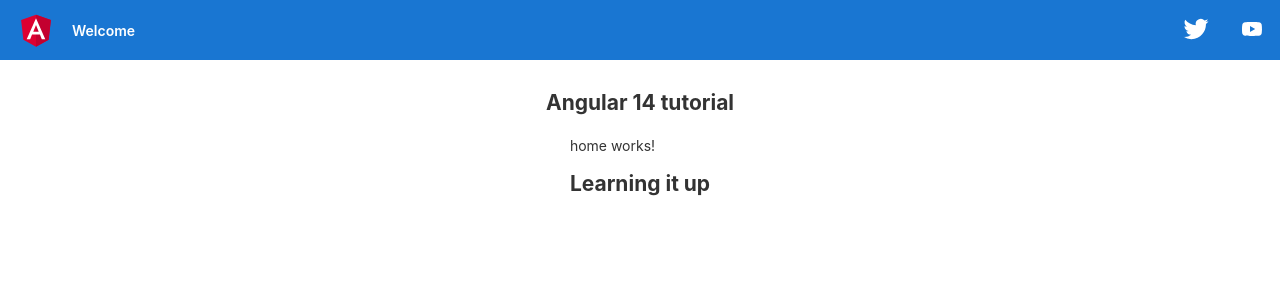
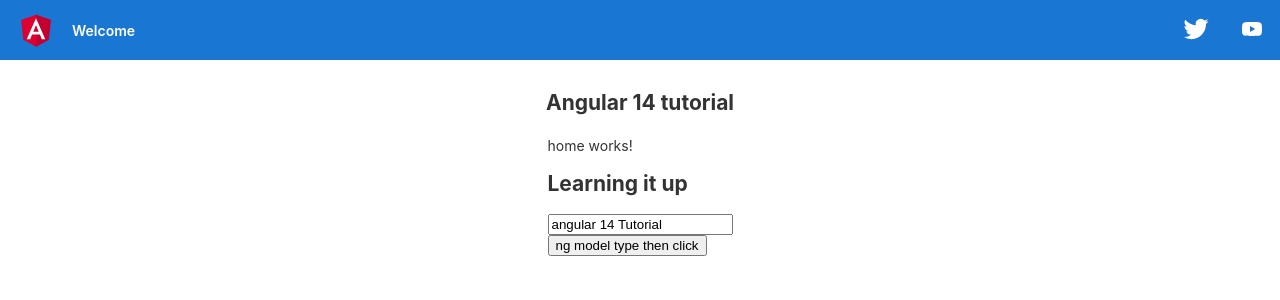
Before and after one commit to LiamSmith1992/angular-intro, an Angular app: page / in a window 1280 px wide. Shown: the top 300 px of the page. Built offline with nearby package versions, Linux system fonts and the light colour scheme.

Commit message:
ng model input to button w/ pop up

```diff
--- a/src/app/app.module.ts
+++ b/src/app/app.module.ts
@@ -1,4 +1,5 @@
 import { NgModule } from '@angular/core';
+import { FormsModule } from '@angular/forms';
 import { BrowserModule } from '@angular/platform-browser';
 
 import { AppRoutingModule } from './app-routing.module';
@@ -12,7 +13,8 @@ import { HomeComponent } from './home/home.component';
   ],
   imports: [
     BrowserModule,
-    AppRoutingModule
+    AppRoutingModule,
+    FormsModule
   ],
   providers: [],
   bootstrap: [AppComponent]
--- a/src/app/home/home.component.html
+++ b/src/app/home/home.component.html
@@ -1,2 +1,6 @@
 <p>home works!</p>
 <h2>Learning it up</h2>
+<input [(ngModel)]="headername">
+<br>
+
+<button (click)="functionclick(headername)">ng model type then click</button>
--- a/src/app/home/home.component.ts
+++ b/src/app/home/home.component.ts
@@ -7,4 +7,13 @@ import { Component } from '@angular/core';
 })
 export class HomeComponent {
 
+  constructor() { }
+  headername = "angular 14 Tutorial"
+
+
+  functionclick(name: string) {
+    alert(name)
+  }
+
+
 }
```
